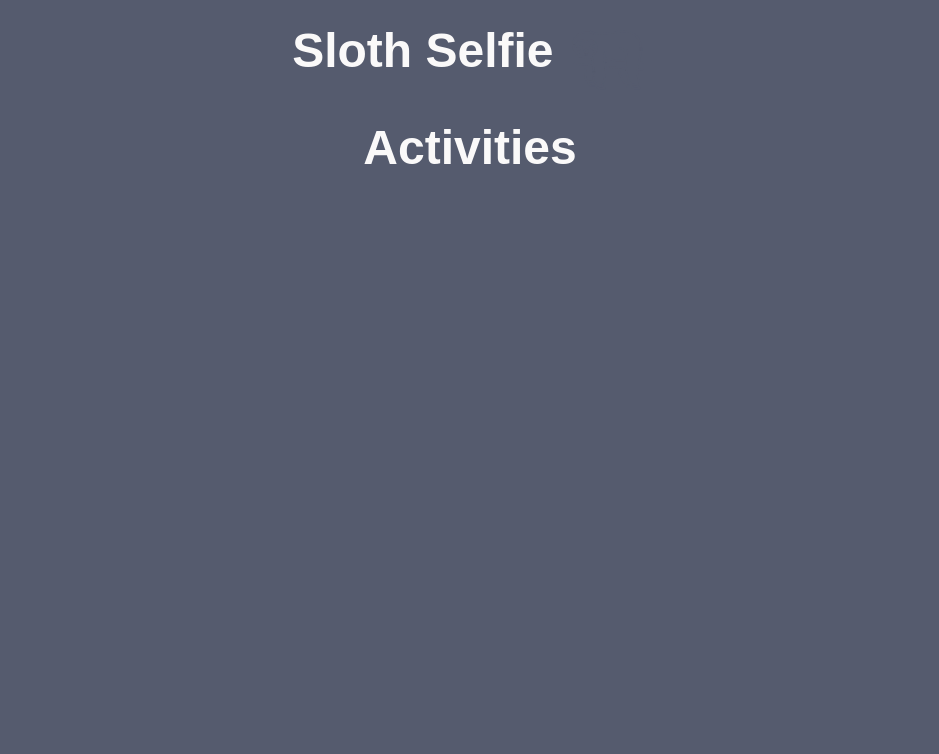
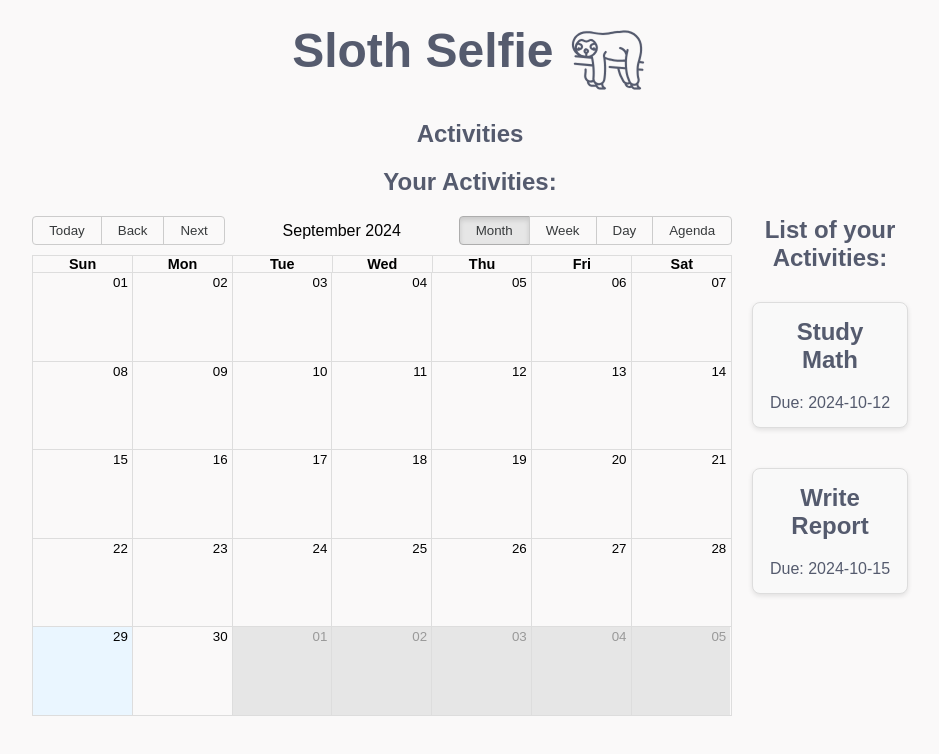
Before and after one commit to SofZll/SlothSelfie, a React (Create React App) app in the folder sloth-selfie/: page /activities in a window 1280 px wide. Shown: the top 754 px of the page, without its empty margins (170-1109 px from the left). Built offline with nearby package versions, Linux system fonts and the light colour scheme.

Commit message:
starting the activities section

```diff
--- a/sloth-selfie/src/Activities.js
+++ b/sloth-selfie/src/Activities.js
@@ -1,13 +1,66 @@
 import React, { useState, useEffect } from 'react';
+import { Calendar as BigCalendar, momentLocalizer } from 'react-big-calendar';
+import 'react-calendar/dist/Calendar.css';
 import './css/App.css';
+import moment from 'moment';
+import 'react-big-calendar/lib/css/react-big-calendar.css';
+import './css/App.css';
+import './css/Activities.css';
 
 function ActivitiesFunction(){
+    // Dummy data for activities
+    const [activities, setActivities] = useState([
+        { id: 1, title: 'Study Math', deadline: '2024-10-12' },
+        { id: 2, title: 'Write Report', deadline: '2024-10-15' }
+    ]);
+
+    // change style page onload document
+    useEffect(() => {
+        const header = document.querySelector('.App-header');
+        const h1 = document.querySelector('h1');
+        if (header) header.classList.add('light-background');
+        else console.error('Header not found');
+        if (h1) h1.classList.add('dark-h1');
+
+        document.body.classList.add('light-background');
+
+        return () => {
+        if (header) header.classList.remove('light-background');
+        if (h1) h1.classList.remove('dark-h1');
+        document.body.classList.remove('light-background');
+        };
+    }, []);
+
 
     return (
-        <div className = "Activities">
-            <h1>Activities</h1>
+        <div className="activities-page">
+            <h2>Activities</h2>
+            <h2>Your Activities:</h2>
+            <div className="activities-layout">
+                <div className="calendar-container">
+                    <BigCalendar
+                        localizer={momentLocalizer(moment)}
+                        events={[]}
+                        startAccessor="start"
+                        endAccessor="end"
+                        titleAccessor="title"
+                        style={{ height: 500 }}
+                    />
+                </div>
+                <div className="activities-list">
+                    <h2>List of your Activities:</h2>
+                    <div className="activities-container">
+                        {activities.map(activity => (
+                            <div className="activity-card" key={activity.id}>
+                                <h2>{activity.title}</h2>
+                                <p>Due: {activity.deadline}</p>
+                            </div>
+                        ))}
+                    </div>
+                </div>
+            </div>
         </div>
     );
-};
+}
 
 export default ActivitiesFunction;
--- a/sloth-selfie/src/Events.js
+++ b/sloth-selfie/src/Events.js
@@ -26,7 +26,6 @@ const EventComponent = ({ event }) => {
   );
 };
 
-/*TODO: non funzionano gli eventi allDay ripetuti -> aggiusta le date, risultano sempre 00:00:00*/
 
 function EventsFunction() {
   const [events, setEvents] = useState(initialEvents);
@@ -216,7 +215,8 @@ function EventsFunction() {
       </form>
 
        {/* React Big Calendar to display events */}
-       <h2>Your Calendar</h2>
+       <h2>Your Events:</h2>
+       <div className="calendar-container">
         <BigCalendar
           localizer={localizer}
           events={normalizeEvents(events)}
@@ -229,6 +229,7 @@ function EventsFunction() {
           }}
         />
       </div>
+    </div>
   );
 }
 
--- /dev/null
+++ b/sloth-selfie/src/css/Activities.css
@@ -0,0 +1,56 @@
+/* Activities */
+.activities-page {
+    padding: 20px;
+  }
+
+  .activities-layout {
+    display: flex;
+    flex-direction: column; /* Stack elements on top of each other by default */
+  }
+
+  .calendar-container {
+    width: 100%;
+    max-width: 700px;
+    height: 600px;
+    margin-bottom: 20px;
+}
+
+  .activities-list {
+    flex: 1;
+    margin-top: 20px;
+  }
+
+  /* For larger screens */
+  @media (min-width: 768px) {
+    .activities-layout {
+      flex-direction: row; /* Arrange calendar and list side by side */
+    }
+
+    @media (max-width: 768px) {
+        .activity-card {
+            width: 100%; /* Make cards take up full width on smaller screens*/
+        }
+    }
+    .activities-list {
+      margin-left: 20px;
+      margin-top: 0;
+    }
+  }
+
+  .activities-container {
+    display: flex;
+    flex-direction: column;
+    flex-wrap: wrap;
+    justify-content: space-around;
+    gap: 20px;
+    margin-top: 20px;
+    }
+
+  .activity-card {
+    background-color: #f9f9f9;
+    border: 1px solid #ddd;
+    border-radius: 8px;
+    padding: 15px;
+    margin: 10px 0;
+    box-shadow: 0 2px 5px rgba(0, 0, 0, 0.1);
+  }
--- a/sloth-selfie/src/css/Events.css
+++ b/sloth-selfie/src/css/Events.css
@@ -9,11 +9,20 @@
     margin-top: 20px;
   }
 
-  .event-card {
-    background-color: #f9f9f9;
-    border: 1px solid #ddd;
-    border-radius: 8px;
-    padding: 15px;
-    margin: 10px 0;
-    box-shadow: 0 2px 5px rgba(0, 0, 0, 0.1);
+  .calendar-container {
+    width: 100%;
+    max-width: 700px;
+    height: 600px;
+    margin-left: auto;
+    margin-right: auto;
+    margin-bottom: 20px;
+}
+
+/* For smaller screens */
+@media (max-width: 600px) {
+  .calendar-container {
+      width: 90%;
+      height: auto;
+      margin: 0 auto;
   }
+}
```
Lines whose indentation alone changed are shown as unchanged.
